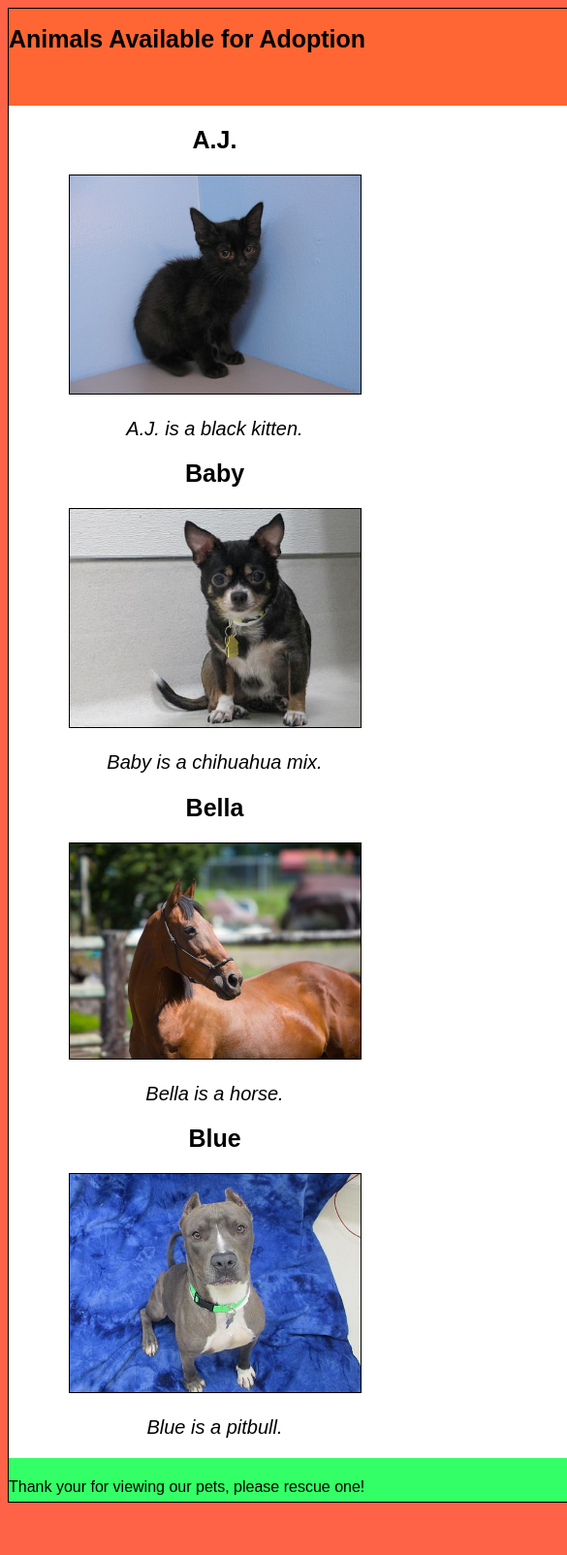
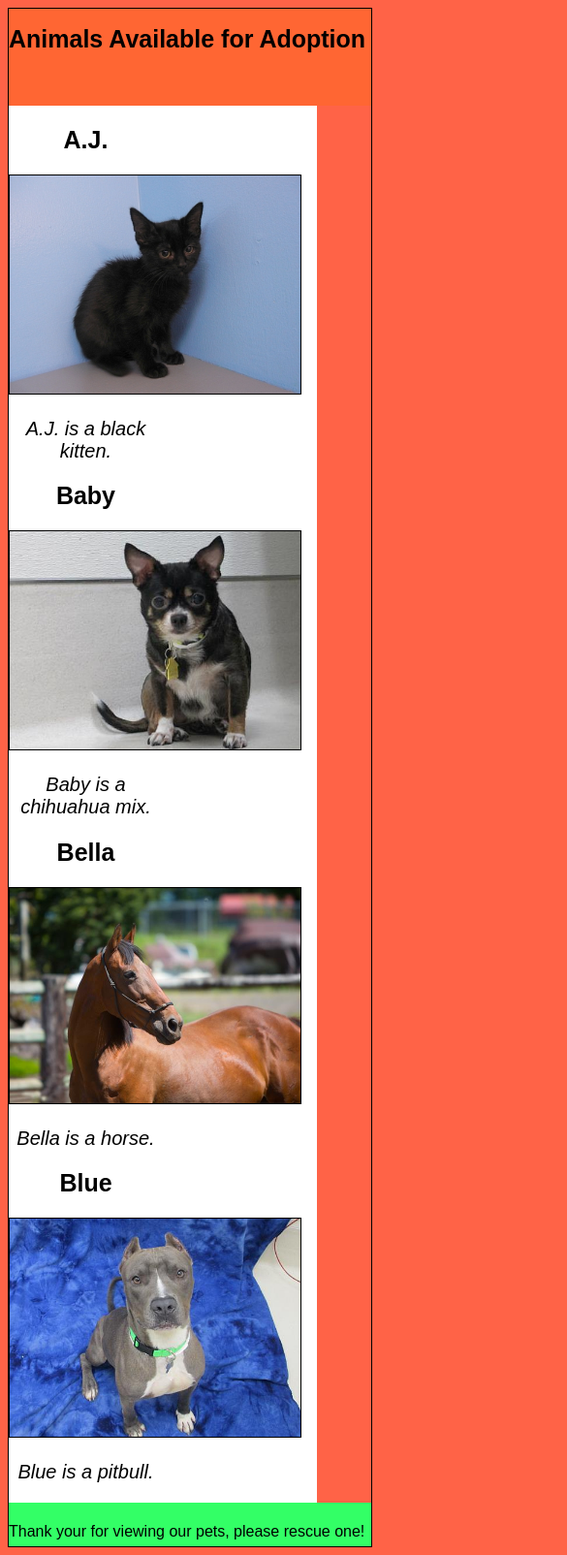
Before and after one commit to crneff84/cupcake_shop, a plain HTML site: page animal_shelter.html in a window 390 px wide. Shown: the top 1604 px of the page at 97% size, 585 px wide, since content can reach past the window. Before the commit the page ends 1558 px from the top, so only its background shows below. Drawn offline with Linux system fonts and the light colour scheme.

Commit message:
Rewrote animal adoption page and added media query

```diff
--- a/css/styles_animal_shelter.css
+++ b/css/styles_animal_shelter.css
@@ -31,19 +31,19 @@ h1 {
 
 #wrapper {
   margin: 0 auto;
-  width: 1000px;
+  width: 100%;
   border: 1px solid black;
 }
 
 #header {
   float: left;
   height: 100px;
-  width: 1000px;
+  width: 100%;
   background: #FF6633;
 }
 #leftcolumn {
   background: #33CCFF;
-  width: 150px;
+  width: 15%;
   height: 100%;
   float: left;
   text-align: center;
@@ -53,7 +53,7 @@ h1 {
 #content {
   float: left;
   background: #FFFFFF;
-  width: 850px;
+  width: 85%;
 }
 
 #column_left {
@@ -70,12 +70,19 @@ h1 {
   padding-top: 5px;
   text-align: center;
   height: 40px;
-  width: 1000px;
+  width: 100%;
   background: #33FF66;
   clear: both;
 }
 
-@media screen and (max-width:  600px)  {
+@media screen and (max-width:  1000px)  {
+
+  #leftcolumn {
+    display: none;
+  }
+}
+
+@media screen and (max-width:  700px)  {
   body {
     background:  #FF6347;
   }
@@ -90,16 +97,17 @@ h1 {
   }
   #column_left {
     float: none;
-    width: 50%;
+
   }
 
   #column_right {
     float: none;
-    width: 50%;
+
   }
 
   #footer {
     text-align: left;
+
   }
 
 
```
